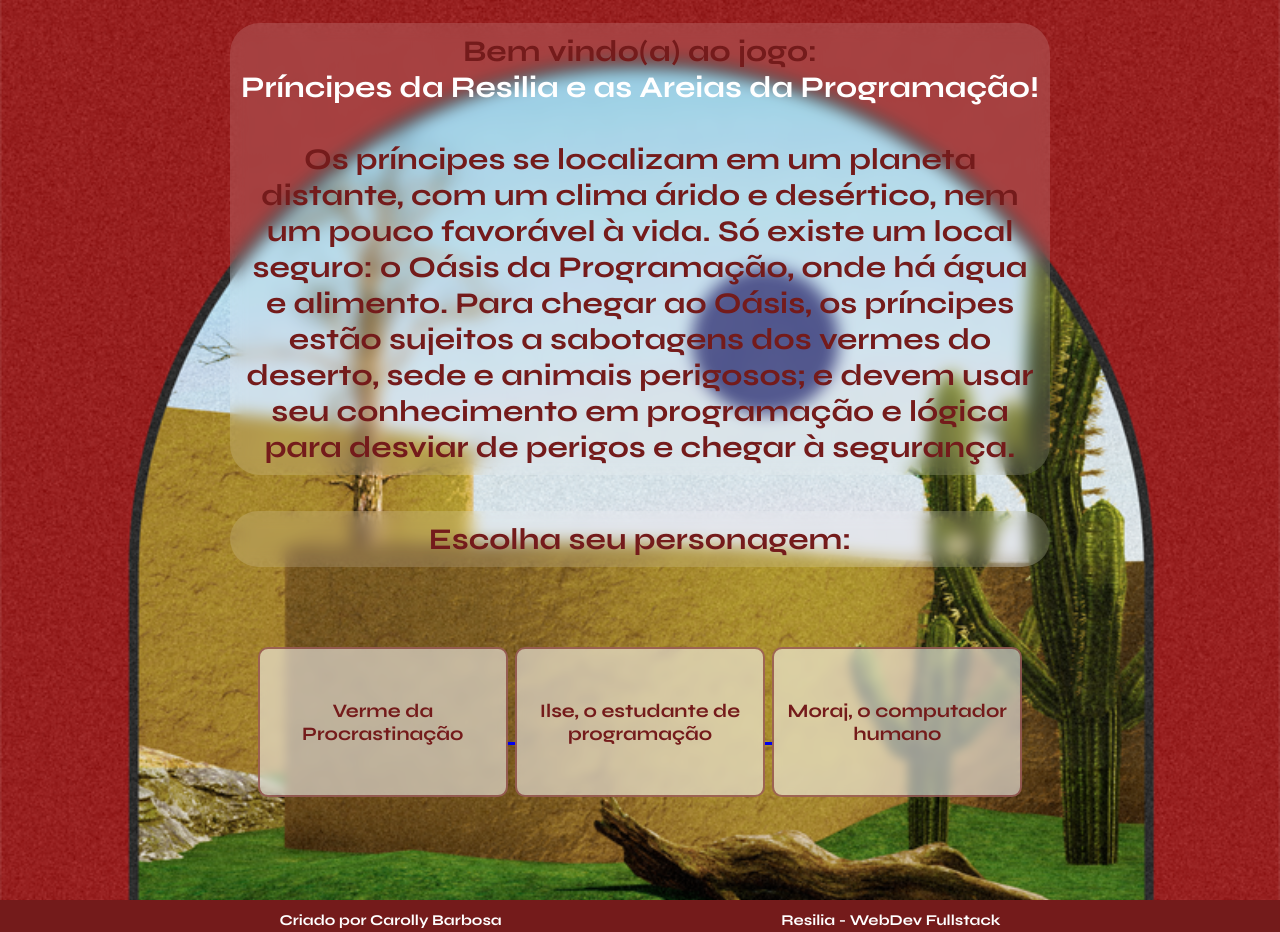
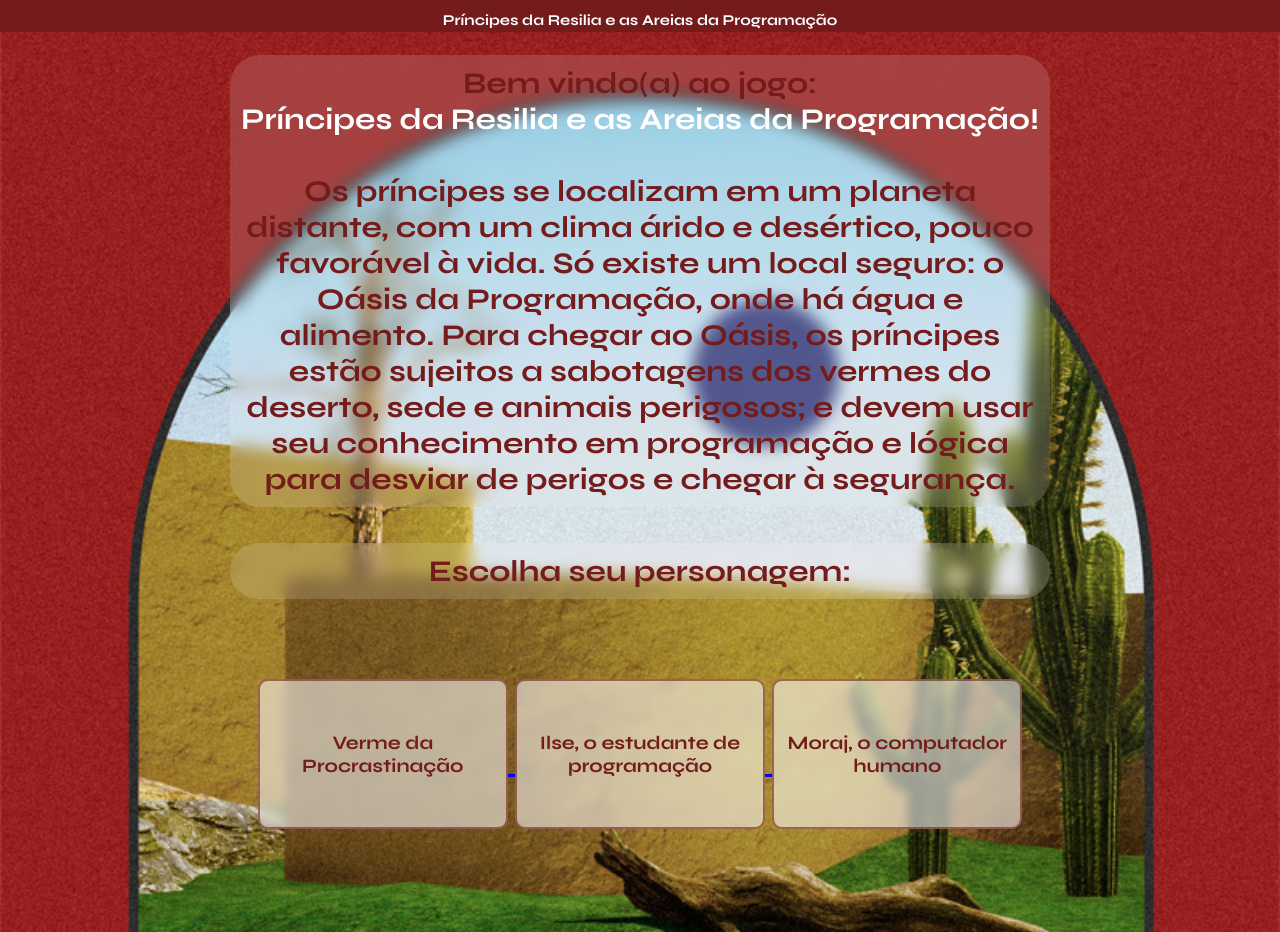
Before and after one commit to carollyb/projeto-primeiro-modulo, a plain HTML site: page index.html in a window 1280 px wide. Shown: the top 932 px of the page. Drawn offline with Linux system fonts and the light colour scheme.

Commit message:
adicionando header e tags semânticas

```diff
--- a/index.html
+++ b/index.html
@@ -13,17 +13,22 @@
   />
   </head>
   <body>
+    <header>
+      <p>Príncipes da Resilia e as Areias da Programação</p>
+    </header>
+
+    <main>
       <div class="bemvindo">
-      <div class="contexto">
+        <section class="contexto">
           Bem vindo(a) ao jogo: <br>
           <strong style="color:white">Príncipes da Resilia e as Areias da Programação! </strong><br><br>
           Os príncipes se localizam em um planeta distante, com um clima árido e
-      desértico, nem um pouco favorável à vida. Só existe um local seguro: o Oásis
+        desértico, pouco favorável à vida. Só existe um local seguro: o Oásis
         da Programação, onde há água e alimento. Para chegar ao Oásis, os príncipes
         estão sujeitos a sabotagens dos vermes do deserto, sede e animais perigosos;
         e devem usar seu conhecimento em programação e lógica para desviar de
         perigos e chegar à segurança.
-      </div><br>
+        </section><br>
         <div class="contexto">Escolha seu personagem:</div>
         <div class="self">
           <a href="./verme/personagem1.html">
@@ -37,6 +42,8 @@
           </a>
         </div>
       </div>
+    </main>
+
     <footer>
       <div>
         Criado por Carolly Barbosa
--- a/paginaInicial.css
+++ b/paginaInicial.css
@@ -1,4 +1,17 @@
 @import url('https://fonts.googleapis.com/css2?family=DM+Serif+Display&family=Roboto+Mono:wght@600&family=Syne:wght@700&display=swap');
+
+header {
+    margin: -8px -8px 0 -8px;
+    font-family: 'Syne', sans-serif;
+    display: flex;
+    flex-direction: row;
+    justify-content: space-evenly;
+    align-items: center;
+    color: white;
+    font-size: 15px;
+    height: 40px;
+    background-color: rgb(116, 27, 27);
+}
 
 .bemvindo {
     background-image:url(./background4.png);
```
Lines whose indentation alone changed are shown as unchanged.
